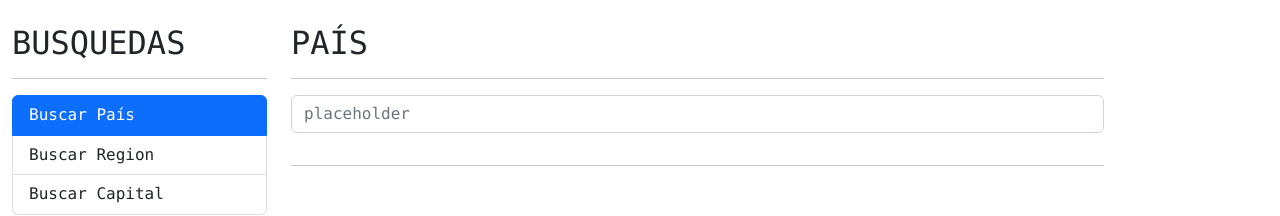
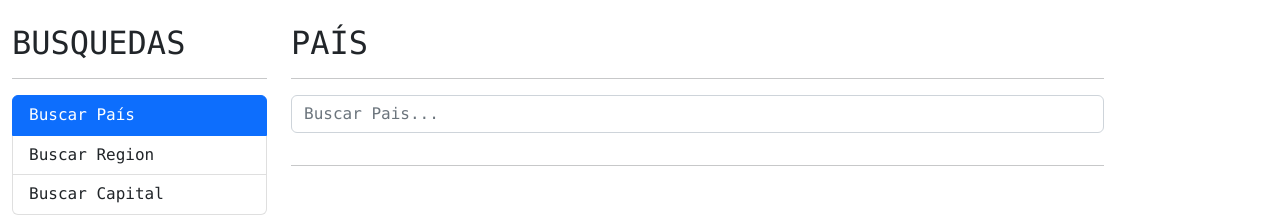
Before and after one commit to monywy/Paises-APP, an Angular app: page / in a window 1280 px wide. Shown: the top 216 px of the page. Built offline with nearby package versions, Linux system fonts and the light colour scheme.

Commit message:
1 file modified

```diff
--- a/src/app/pais/component/pais-input/pais-input.component.html
+++ b/src/app/pais/component/pais-input/pais-input.component.html
@@ -4,7 +4,7 @@
        name="termino"
        class="form-control"
        [(ngModel)]="termino"
-       placeholder="placeholder"
+       [placeholder]="placeholder"
        (input) ="teclaPrecionada()"
 />
 </form>
```
